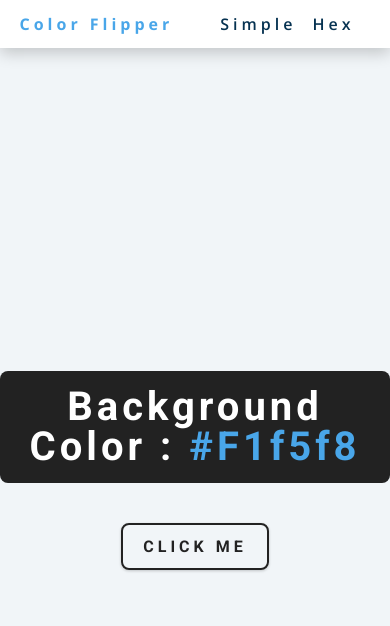
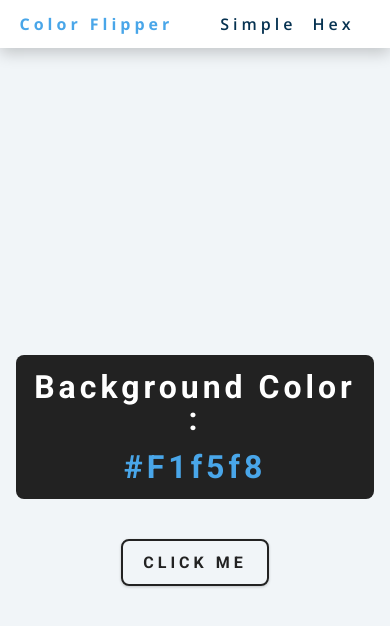
Before and after one commit to thiagoa-martins/color-flipper, a plain HTML site: page index.html in a window 390 px wide. Drawn offline with nearby package versions, Linux system fonts and the light colour scheme.

Commit message:
:lipstick: Add mobile responsiveness

```diff
--- a/src/css/styles.css
+++ b/src/css/styles.css
@@ -120,3 +120,18 @@ body {
     color: var(--clr-white);
     background-color: var(--clr-black);
 }
+
+@media screen and (max-width: 400px) {
+    .main .container {
+        margin: 0 1rem;
+    }
+
+    .main .title {
+        font-size: 2rem;
+    }
+
+    .main .title .color {
+        display: block;
+        margin-top: 1rem;
+    }
+}
```
